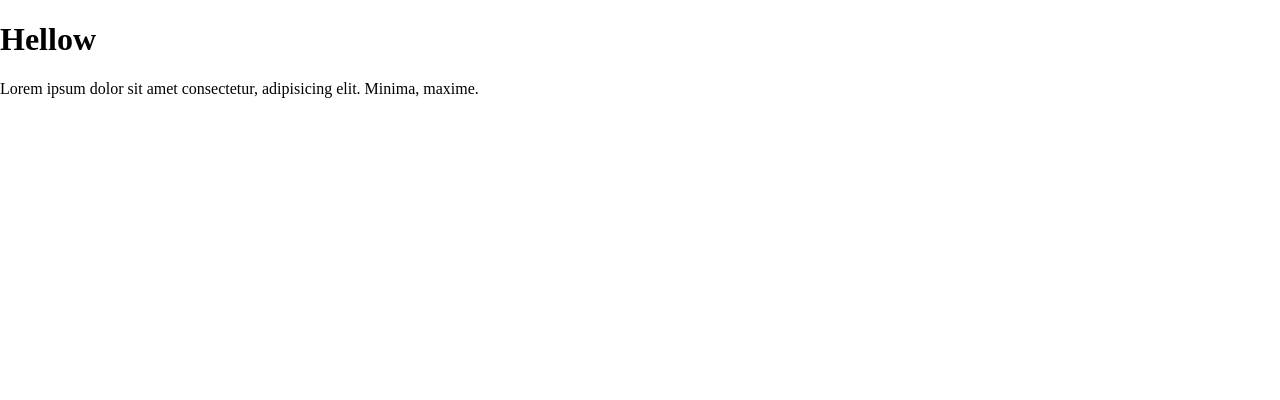
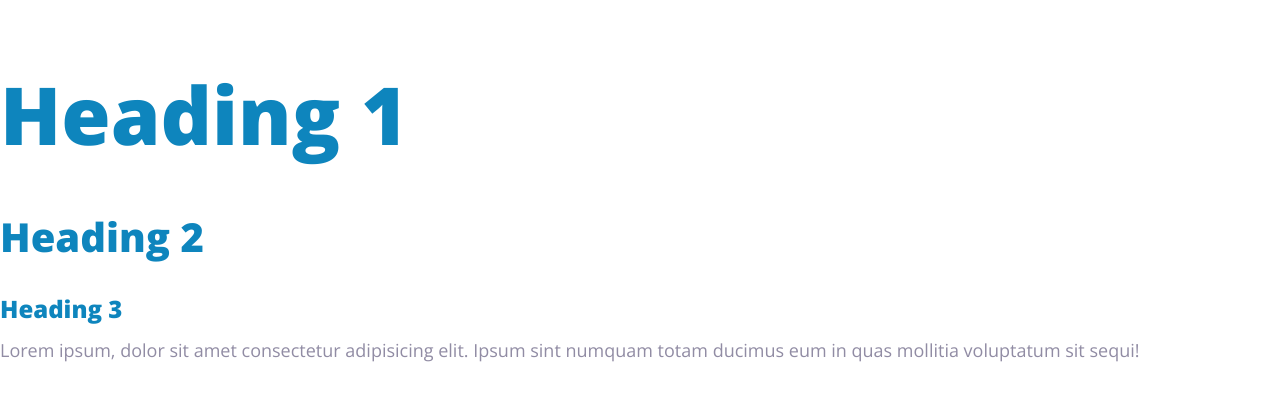
Before and after one commit to Juanmanuel1234/JuanmaStatic, a plain HTML site: page index.html in a window 1280 px wide. Drawn offline with nearby package versions, Linux system fonts and the light colour scheme.

Commit message:
Typography.

```diff
--- a/CSS/style.css
+++ b/CSS/style.css
@@ -8,3 +8,48 @@
     --color-border: #ccc;
     --border-radius: 40px;
 }
+
+/* Typography */
+
+html{
+    /* 62.5% of 16px = 10px = 1rem*/
+    font-size: 62.5%;
+}
+body{
+    font-family: 'open sans', sans-serif;
+    font-size: 2.4rem;
+    line-height: 1.5;
+    color: var(--color-body);
+}
+
+h1,h2,h3{
+    color: var(--color-headings);
+    margin-bottom: 1rem;
+}
+
+h1{
+    font-size: 7rem;
+}
+
+h2{
+    font-size: 4rem;
+}
+
+h3{
+    font-size: 3rem;
+}
+
+p{
+    margin-top: 0;
+}
+@media screen and (min-width: 768px){
+    body{
+        font-size: 1.8rem;
+    }
+    h1{
+        font-size: 8rem;
+    }
+    h3{
+        font-size: 2.4rem;
+    }
+}
--- a/index.html
+++ b/index.html
@@ -17,12 +17,12 @@
     />
   </head>
   <body>
-    <div class="box">
-      <h1 class="title">Hellow</h1>
-      <p class="text">
-        Lorem ipsum dolor sit amet consectetur, adipisicing elit. Minima,
-        maxime.
-      </p>
-    </div>
+    <h1>Heading 1</h1>
+    <h2>Heading 2</h2>
+    <h3>Heading 3</h3>
+    <p>
+      Lorem ipsum, dolor sit amet consectetur adipisicing elit. Ipsum sint
+      numquam totam ducimus eum in quas mollitia voluptatum sit sequi!
+    </p>
   </body>
 </html>
```
